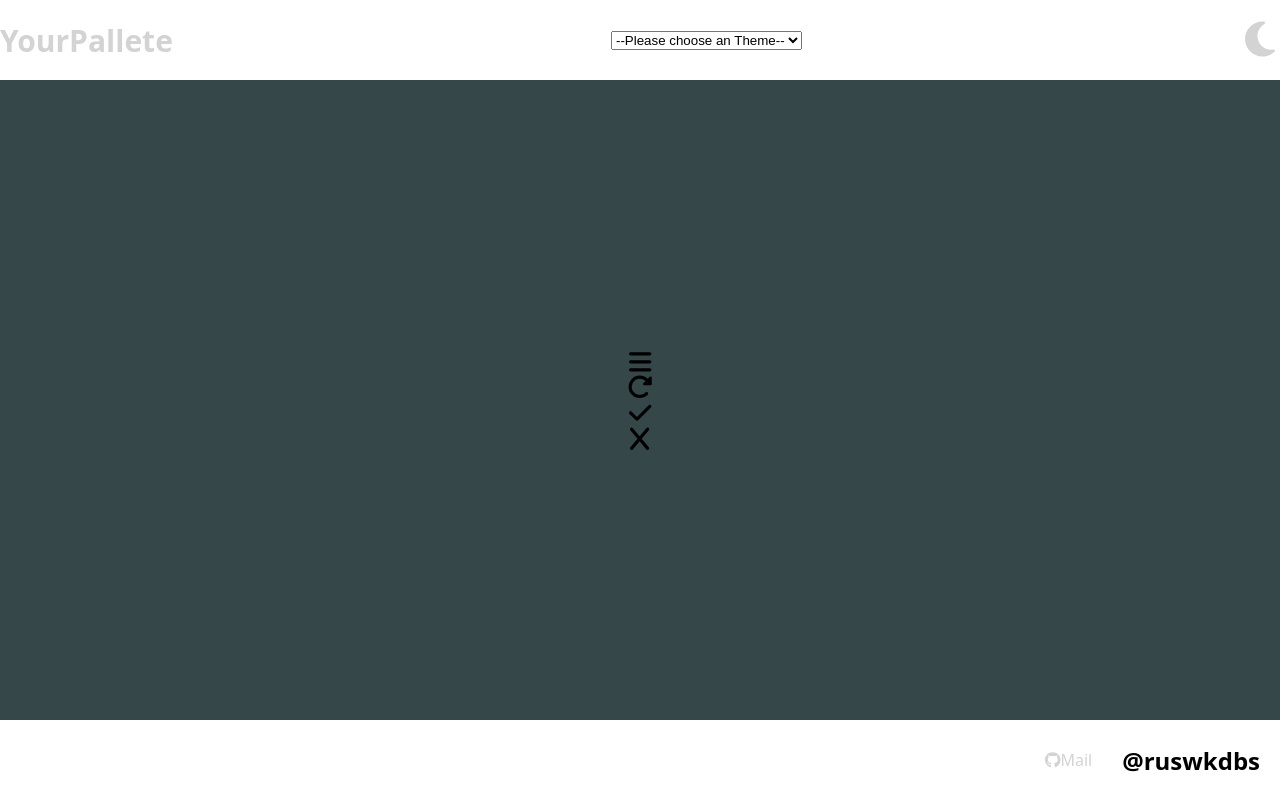
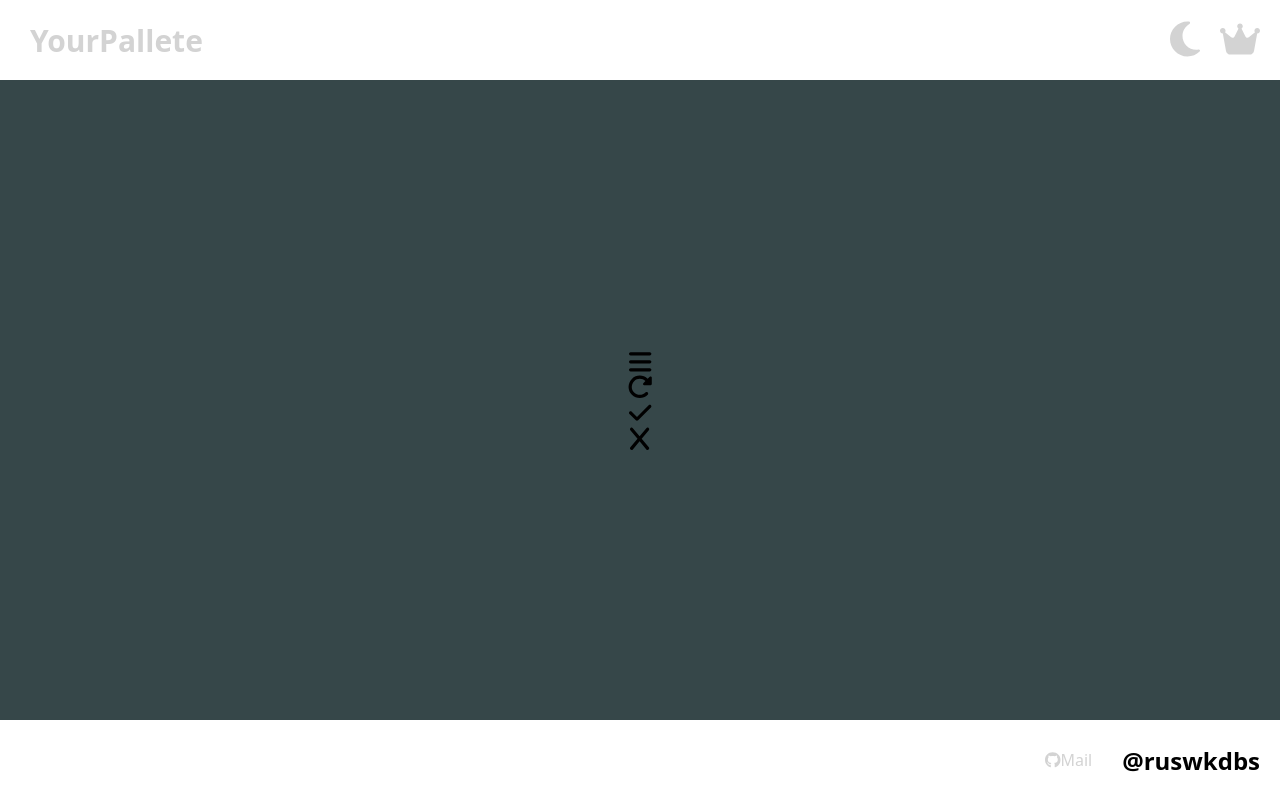
Before and after one commit to SugarSyrup/yourPalette, a React (Create React App) app: page / in a window 1280 px wide. Built offline with nearby package versions, Linux system fonts and the light colour scheme.

Commit message:
Refactoring : Header.tsx

```diff
--- a/src/Components/Header.tsx
+++ b/src/Components/Header.tsx
@@ -1,62 +1,27 @@
 import React from 'react';
-import styled from 'styled-components';
 
 import { FontAwesomeIcon } from '@fortawesome/react-fontawesome';
-import { faSun, faMoon } from '@fortawesome/free-solid-svg-icons';
+import { faSun, faMoon, faCrown } from '@fortawesome/free-solid-svg-icons';
 
 import { isDarkMode } from '../atoms';
 import { useRecoilState } from 'recoil';
 
-const Container = styled.header`
-    width:100vw;
-    height:10vh;
-    margin:0;
-    transition:0.5s;
-    background-color: ${(props) => props.theme.bgColor};
-    color: ${(props) => props.theme.textColorH};
-
-    display:flex;
-    flex-direction:row;
-    justify-content:space-between;
-    align-items: center;
-`;
-
-const Logo = styled.span`
-    font-size:30px;
-    font-weight:bolder;
-
-    color: ${(props) => props.theme.textColorH};
-`;
-
-const ButtonContainer = styled.div`
-    svg{
-        width:40px;
-        height:40px;
-    }
-`
+import {HeaderContainer, Logo, ButtonContainer} from './HeaderStyles';
 
 const Header = () => {
     const [_isDarkMode, _setDarkMode] = useRecoilState(isDarkMode);
 
     return(
-        <Container>
+        <HeaderContainer>
             <Logo>YourPallete</Logo>
-            <select>
-                <option value="">--Please choose an Theme--</option>
-                <option value="dog">Dog</option>
-                <option value="cat">Cat</option>
-                <option value="hamster">Hamster</option>
-                <option value="parrot">Parrot</option>
-                <option value="spider">Spider</option>
-                <option value="goldfish">Goldfish</option>
-            </select>
             <ButtonContainer>
                 {_isDarkMode ?
                     <FontAwesomeIcon icon={ faSun } onClick={() => _setDarkMode(prev => !prev)} />
                     : <FontAwesomeIcon icon={ faMoon } onClick={() => _setDarkMode(prev => !prev)} />
                 }
+                <FontAwesomeIcon icon={ faCrown } />
             </ButtonContainer>
-        </Container>
+        </HeaderContainer>
     );
 }
 
--- a/src/Components/HeaderStyles.ts
+++ b/src/Components/HeaderStyles.ts
@@ -0,0 +1,35 @@
+import styled from 'styled-components';
+
+export const HeaderContainer = styled.header`
+    width:100vw;
+    height:10vh;
+    margin:0;
+    transition:0.5s;
+    background-color: ${(props) => props.theme.bgColor};
+    color: ${(props) => props.theme.textColorH};
+
+    display:flex;
+    flex-direction:row;
+    justify-content:space-between;
+    align-items: center;
+`;
+
+export const Logo = styled.span`
+    font-size:30px;
+    font-weight:bolder;
+    margin-left:30px;
+`;
+
+export const ButtonContainer = styled.div`
+    svg{
+        width:40px;
+        height:40px;
+        cursor:pointer;
+    }
+    svg:nth-child(1){
+        margin-right:15px;
+    }
+    svg:nth-child(2){
+        margin-right:20px;
+    }
+`
```
